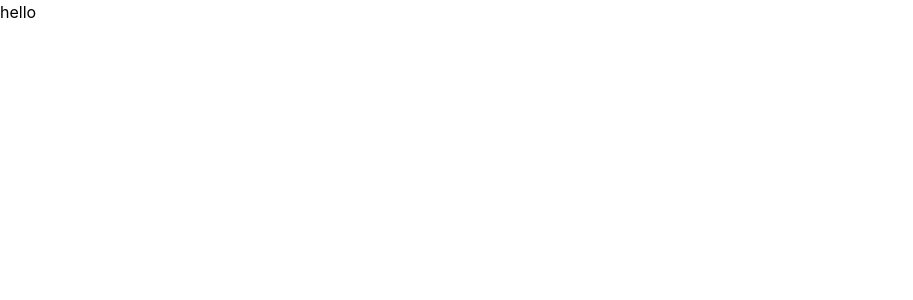
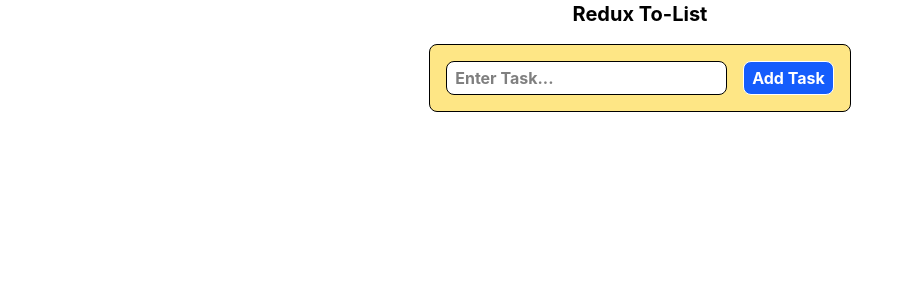
Before and after one commit to mantu-tiwari/redux-toolkit-learning, a React (Vite) app: page / in a window 1280 px wide. Shown: the top 300 px of the page, without its empty margins (0-913 px from the left). Built offline with nearby package versions, Linux system fonts and the light colour scheme.

Commit message:
todo form created

```diff
--- a/src/App.jsx
+++ b/src/App.jsx
@@ -1,18 +1,18 @@
-import React from 'react'
+import React from "react";
+import TodoForm from "./components/TodoForm";
+import TodoList from "./components/TodoList";
 
 const App = () => {
   return (
-    <div>
-      <h1>hello</h1>
+    <div className="flex flex-col gap-4">
+      <h1 className="text-xl font-bold self-center">Redux To-List</h1>
+      <TodoForm />
+      <TodoList />
     </div>
-  )
-}
+  );
+};
 
-export default App
-
-
-
-
+export default App;
 
 // // Counter
 // import React from "react";
--- a/src/components/TodoForm.jsx
+++ b/src/components/TodoForm.jsx
@@ -1,10 +1,28 @@
-import React from 'react'
+import React, { useState } from 'react'
+import { useDispatch } from 'react-redux'
+import { addTodo } from "../features/todo/todoSlice";
+
 
 const TodoForm = () => {
+
+  const [text, setText] = useState('')
+  const dispatch =  useDispatch()
+
+  const handleSubmit = (e) => {
+      e.preventDefault()
+       if (text.trim() === "") return;
+        dispatch(addTodo(text));
+        console.log(text);
+        setText("");
+  }
+
   return (
-    <div>
-
-    </div>
+    <form onSubmit={handleSubmit} className='flex flex-wrap gap-4 border w-fit self-center p-4 rounded-lg bg-amber-200' >
+      <input className='border px-2 py-1 rounded-lg font-bold bg-white' onChange={(e) => {
+          setText(e.target.value)
+      }} value={text} type="text" placeholder='Enter Task...' />
+      <button className='bg-blue-600 text-white cursor-pointer border px-2 py-1 rounded-lg font-bold'>Add Task</button>
+    </form>
   )
 }
 
```
